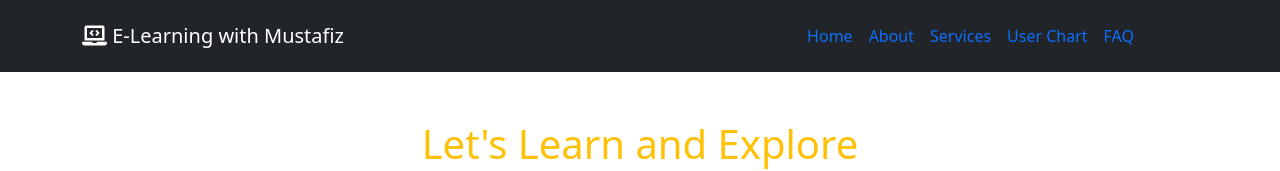
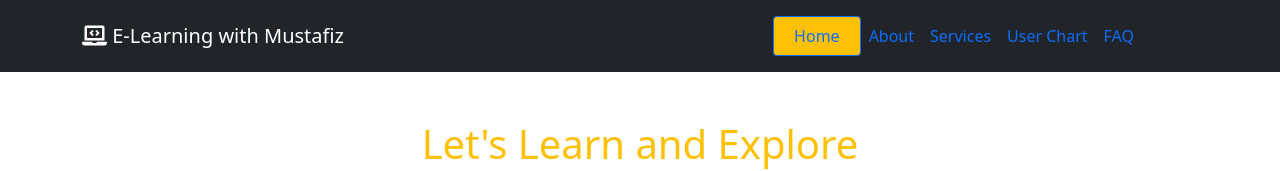
Before and after one commit to rahmancoder/mustafiz9-react, a React (Create React App) app: page / in a window 1280 px wide. Shown: the top 171 px of the page. Built offline with nearby package versions, Linux system fonts and the light colour scheme.

Commit message:
fianl touch

```diff
--- a/src/Components/Header/Header.js
+++ b/src/Components/Header/Header.js
@@ -1,5 +1,5 @@
 import React from 'react';
-import { Container, Nav, Navbar } from 'react-bootstrap';
+import { Container, Nav, Navbar, Button } from 'react-bootstrap';
 import { Link } from 'react-router-dom';
 
 const Header = () => {
@@ -9,7 +9,7 @@ const Header = () => {
                 <Container>
                     <Navbar.Brand href="/home"><i class="fas fa-laptop-code"></i> E-Learning with Mustafiz</Navbar.Brand>
                     <Nav className="me-5 p-2 text-center">
-                        <Link className="m-2 text-decoration-none" to="/home">Home</Link>
+                        <Button className="bg-warning"><Link className="m-2 text-decoration-none" to="/home">Home</Link> </Button>
                         <Link className="m-2 text-decoration-none" to="/about">About</Link>
                         <Link className="m-2 text-decoration-none" to="/services">Services</Link>
                         <Link className="m-2 text-decoration-none" to="/userchart">User Chart</Link>
```
